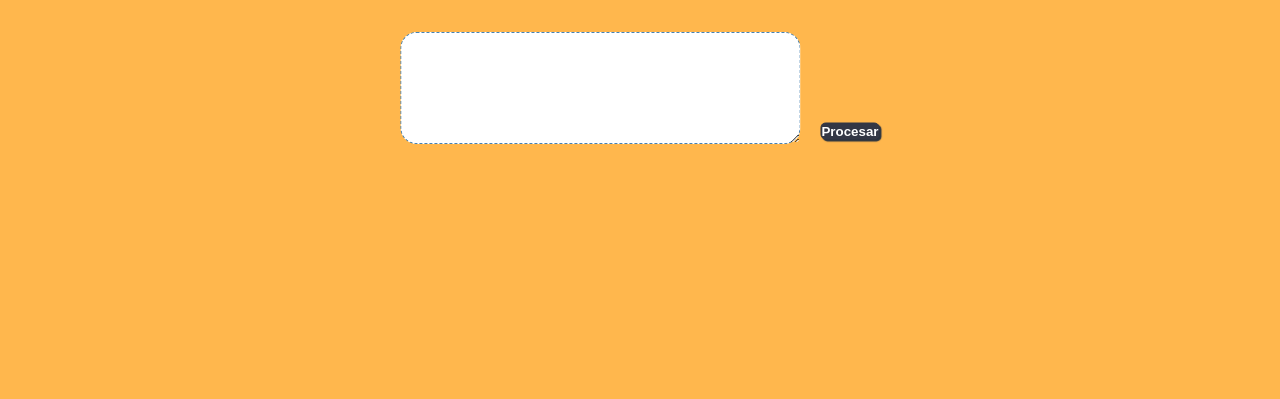
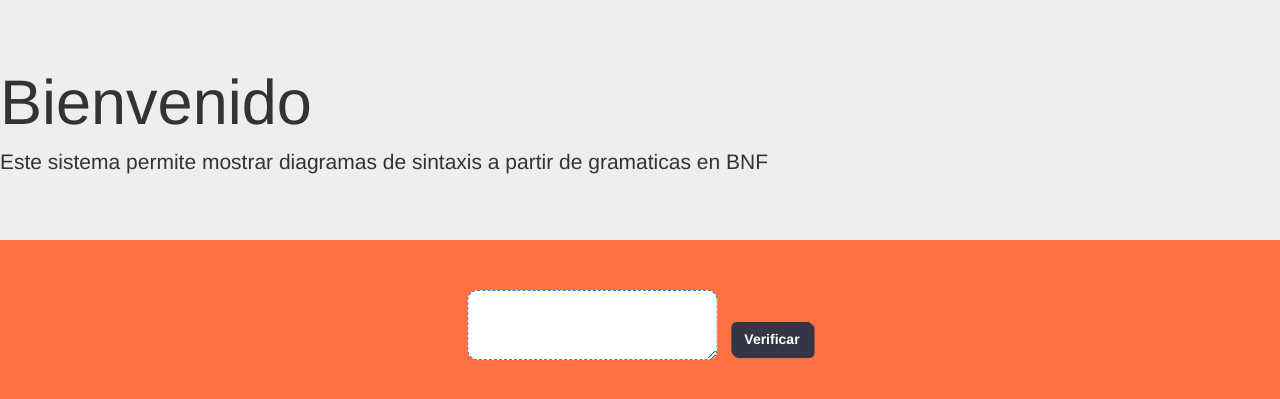
Before and after one commit to Anele13/TP2-fundamentos, a Flask app: page / in a window 1280 px wide. Shown: the top 399 px of the page. Run offline with Flask 2, Linux system fonts and the light colour scheme; some libraries are stand-ins or nearby versions.

Commit message:
arreglos en el html

```diff
--- a/templates/index.html
+++ b/templates/index.html
@@ -5,22 +5,30 @@
 		<meta charset="UTF-8">
 		<link rel="stylesheet" href="/static/css/estilos.css">
 		<link rel=stylesheet href="/static/css/railroad-diagrams.css">
+		<link rel="stylesheet" href="https://maxcdn.bootstrapcdn.com/bootstrap/3.3.7/css/bootstrap.min.css">
+ 		<script src="https://ajax.googleapis.com/ajax/libs/jquery/3.2.1/jquery.min.js"></script>
+ 		<script src="https://maxcdn.bootstrapcdn.com/bootstrap/3.3.7/js/bootstrap.min.js"></script>
 		<title>Trabajo Práctico Nº2 FTI 2017</title>
 	</head>
 
-	<body style="background-color:#FFB74D;">
+	<body style="background-color:#FF7043">
+		<div class="jumbotron">
+		  <h1 class="display-3">Bienvenido</h1>
+		  <p class="lead">Este sistema permite mostrar diagramas de sintaxis a partir de gramaticas en BNF</p>
+		</div>
+
 		<div class="container">
 			<form id="form-bnf" class="form">
 				<div class="form-group">
 					<textarea name="bnf" id="bnf" ></textarea>
-					<button class="btn" id="btn-bnf">Procesar</button>
-				</div>
+					<button class="btn btn-info" id="btn-bnf">Verificar</button></p>
+					</div>
 			</form>
 			<div id="container-diagramas"></div>
 		</div>
 
-		<script src="/static/js/railroad-diagrams.js"></script>
-		<script src="/static/js/bnf.js"></script>
+		<script src="static/js/railroad-diagrams.js"></script>
+		<script src="static/js/bnf.js"></script>
 	</body>
 
 </html>
```
